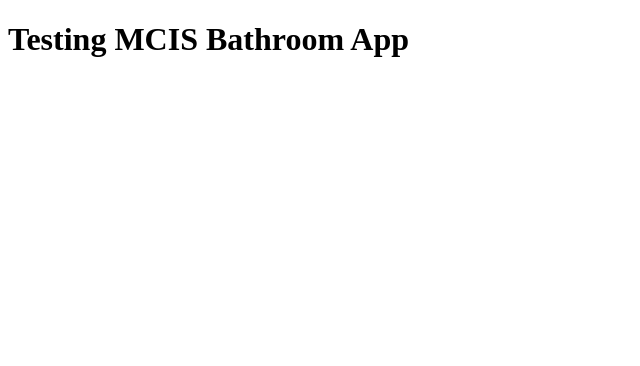
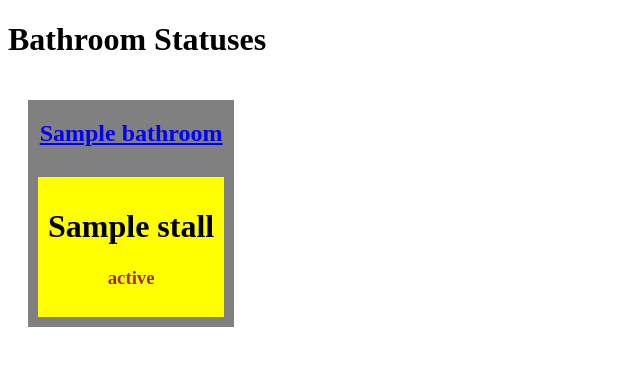
Before and after one commit to grezxune/MCIS-Bathroom-Status, a Flask app: page / in a window 1280 px wide. Shown: the top 366 px of the page, without its empty margins (0-640 px from the left). Run offline with Flask 2, Linux system fonts and the light colour scheme; a database or web service that is not in the repository returns one stand-in record (values such as "Sample title").

Commit message:
Update from macdawg

```diff
--- a/main.py
+++ b/main.py
@@ -1,10 +1,47 @@
 from flask import Flask, render_template
+from flask.ext.pymongo import PyMongo
+from pymongo import MongoClient
 
 app = Flask(__name__)
+app.config['MONGO_DBNAME'] = 'mcis_bathroom'
+mongo = PyMongo(app)
+try:
+    client = MongoClient()
+except errors.ConnectionFailure, e:
+    print("Could not connect to MongoDB: %s" % e)
+
+db = client.seed_data
+
+class Bathroom:
+    def __init__(self, name):
+        self.name = name
+        self.stalls = []
+
+
+class Stall:
+    def __init__(self, name):
+        self.name = name
+        self.status = "TEST"
+
+    def set_status(status):
+        self.status = status
+
 
 @app.route("/")
 def index():
-    return render_template("index.html")
+    bathroomCursor = db.bathrooms.find()
+    bathrooms = []
+
+    for bathroom in bathroomCursor:
+        print(bathroom)
+        newBathroom = Bathroom(bathroom["name"])
+        for stall in bathroom["stalls"]:
+            newStall = Stall(stall["name"])
+            newStall.status = stall["status"]
+            newBathroom.stalls.append(newStall)
+        bathrooms.append(newBathroom)
+
+    return render_template("index.html", bathrooms=bathrooms)
 
 if __name__ == "__main__":
     app.run(host='0.0.0.0', port='8000')
--- /dev/null
+++ b/static/index.css
@@ -0,0 +1,26 @@
+.bathroom {
+	float: left;
+	background: grey;
+	margin: 20px;
+	text-align: center;
+}
+
+.stall {
+	background: yellow;
+	float: left;
+	margin: 10px;
+	padding: 10px;
+}
+
+.bathroom-name {
+	color: blue;
+	text-decoration: underline;
+}
+
+.stall-name {
+	color: black;
+}
+
+.stall-status {
+	color: brown;
+}
--- a/templates/index.html
+++ b/templates/index.html
@@ -1,10 +1,24 @@
 <!doctype html>
 	<head>
 		<title>MCIS Bathroom Status</title>
+		<link rel="stylesheet" type="text/css" href="{{ url_for('static', filename='index.css') }}"/>
 	</head>
 	<body>
 		<div>
-			<h1>Testing MCIS Bathroom App</h1>
+			<h1>Bathroom Statuses</h1>
+			{% for bathroom in bathrooms %}
+			<div class="bathroom">
+				<h2 class="bathroom-name">{{bathroom.name}}</h2>
+
+				{% for stall in bathroom.stalls %}
+				<div class="stall">
+					<h1 class="stall-name">{{stall.name}}</h1>
+					<h3 class="stall-status">{{stall.status}}</h3>
+				</div>
+				{% endfor %}
+
+			</div>
+			{% endfor %}
 		</div>
 	</body>
 </html>
```
Also changed, not shown: reaction.py (added, +29 -0 lines), seed_data.py (added, +26 -0 lines).
